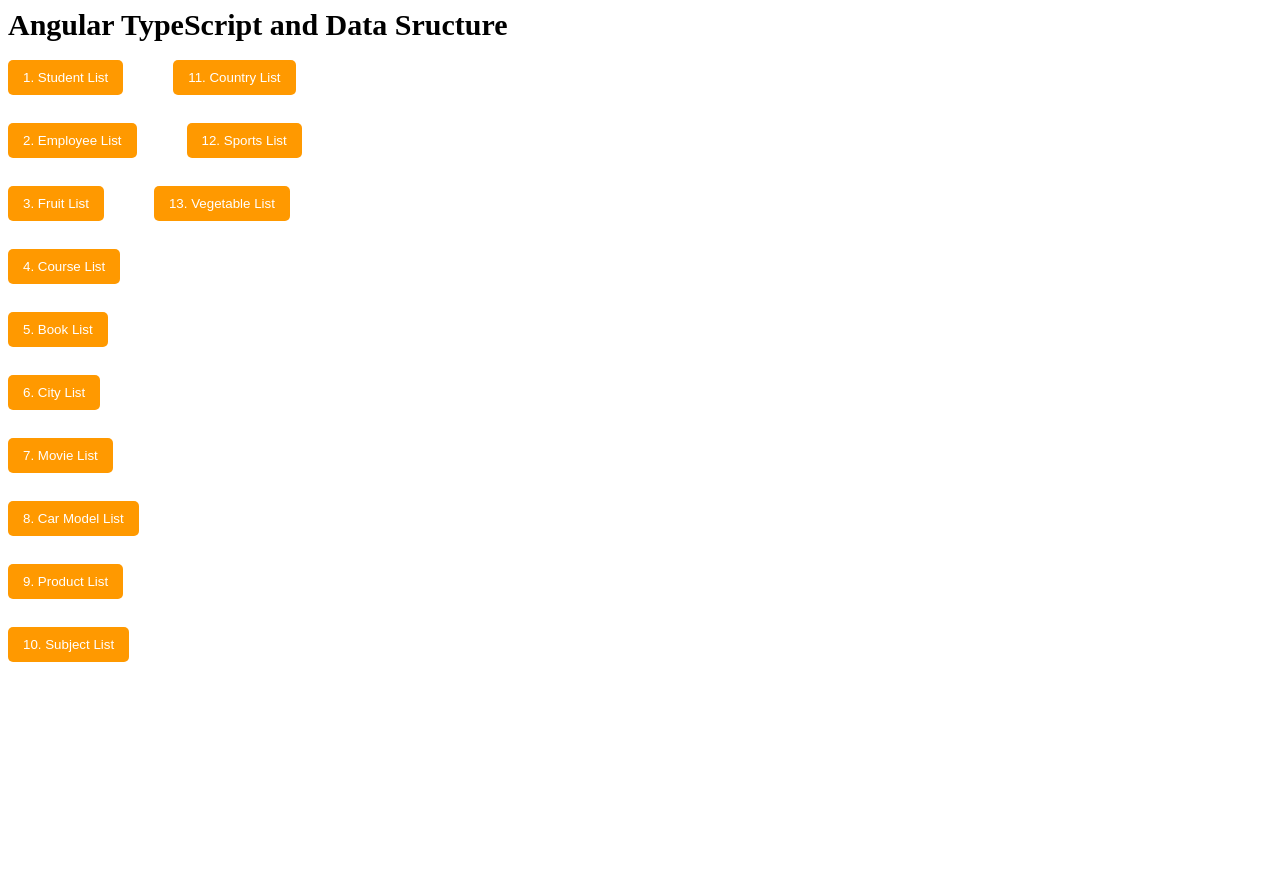
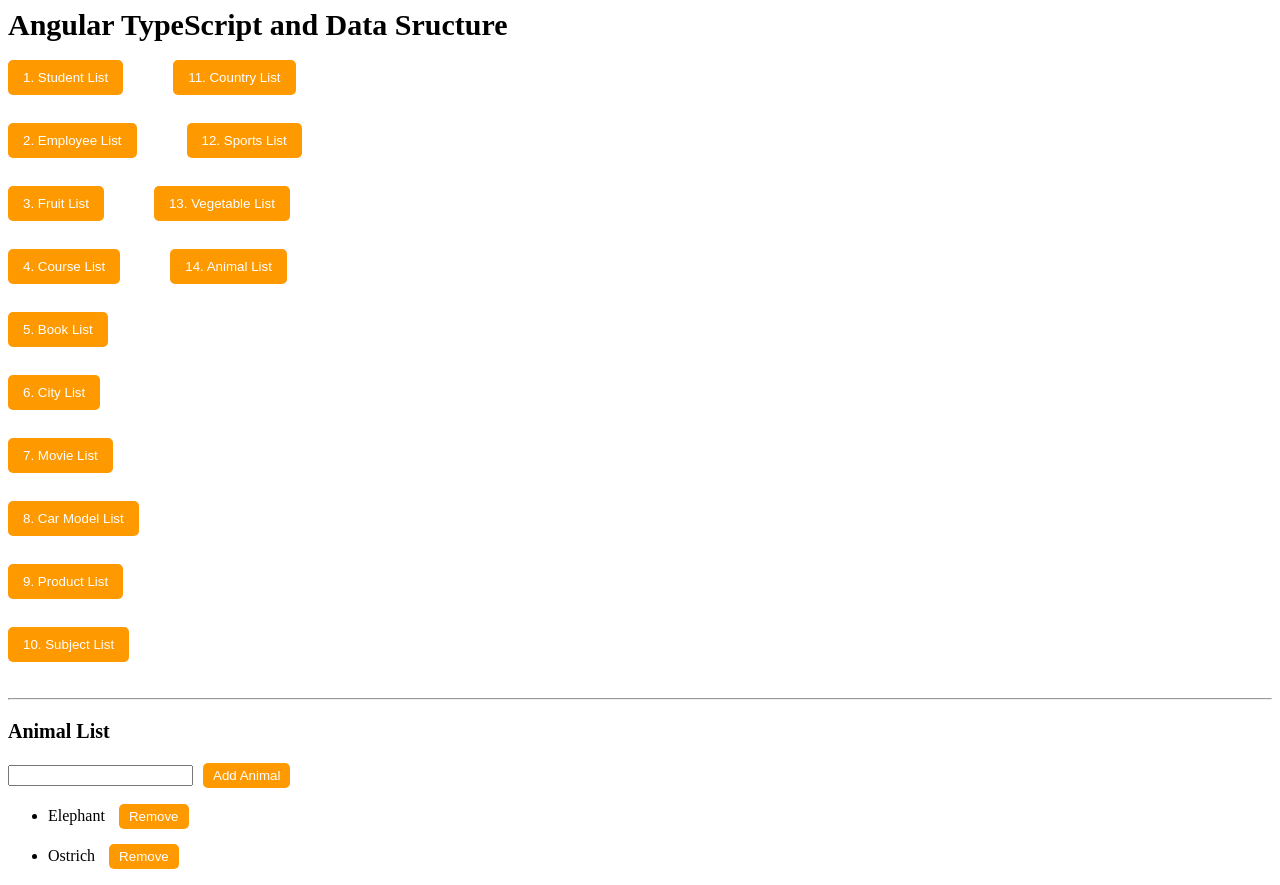
Before and after one commit to ricoparico/TypeScript-and-data-structures, an Angular app: page /animallist in a window 1280 px wide. Before the commit this address led to /. Before the commit the page ends 800 px from the top, so only its background shows below. Built offline with nearby package versions, Linux system fonts and the light colour scheme.

Commit message:
No.14 Animal List

```diff
--- a/src/app/app-routing.module.ts
+++ b/src/app/app-routing.module.ts
@@ -14,6 +14,7 @@ import { SubjectlistComponent } from './components/subjectlist/subjectlist.compo
 import { CountrylistComponent } from './components/countrylist/countrylist.component';
 import { SportslistComponent } from './components/sportslist/sportslist.component';
 import { VegetablelistComponent } from './components/vegetablelist/vegetablelist.component';
+import { AnimallistComponent } from './components/animallist/animallist.component';
 
 const routes: Routes = [
   {path: "", component: LandingpageComponent},
@@ -29,7 +30,8 @@ const routes: Routes = [
   {path: "subjectlist", component: SubjectlistComponent},
   {path: "countrylist", component: CountrylistComponent},
   {path: "sportslist", component: SportslistComponent},
-  {path: "vegetablelist", component: VegetablelistComponent}
+  {path: "vegetablelist", component: VegetablelistComponent},
+  {path: "animallist", component: AnimallistComponent}
 ];
 
 @NgModule({
--- a/src/app/app.component.html
+++ b/src/app/app.component.html
@@ -3,7 +3,7 @@
 <button routerLink="studentlist">1. Student List</button> <button routerLink="countrylist">11. Country List</button><br><br>
 <button routerLink="employeelist">2. Employee List</button> <button routerLink="sportslist">12. Sports List</button><br><br>
 <button routerLink="fruitlist">3. Fruit List</button> <button routerLink="vegetablelist">13. Vegetable List</button><br><br>
-<button routerLink="courselist">4. Course List</button><br><br>
+<button routerLink="courselist">4. Course List</button> <button routerLink="animallist">14. Animal List</button><br><br>
 <button routerLink="booklist">5. Book List</button><br><br>
 <button routerLink="citylist">6. City List</button><br><br>
 <button routerLink="movielist">7. Movie List</button><br><br>
--- a/src/app/app.module.ts
+++ b/src/app/app.module.ts
@@ -20,6 +20,7 @@ import { SubjectlistComponent } from './components/subjectlist/subjectlist.compo
 import { CountrylistComponent } from './components/countrylist/countrylist.component';
 import { SportslistComponent } from './components/sportslist/sportslist.component';
 import { VegetablelistComponent } from './components/vegetablelist/vegetablelist.component';
+import { AnimallistComponent } from './components/animallist/animallist.component';
 
 @NgModule({
   declarations: [
@@ -37,7 +38,8 @@ import { VegetablelistComponent } from './components/vegetablelist/vegetablelist
     SubjectlistComponent,
     CountrylistComponent,
     SportslistComponent,
-    VegetablelistComponent
+    VegetablelistComponent,
+    AnimallistComponent
   ],
   imports: [
     BrowserModule,
--- /dev/null
+++ b/src/app/components/animallist/animallist.component.css
@@ -0,0 +1,21 @@
+p {
+    font-size: 20px;
+    font-weight: bold;
+}
+button{
+    background-color: #ff9900;
+    color: white;
+    border: none;
+    border-radius: 5px;
+    padding: 5px 10px;
+    cursor: pointer;
+    transition: background-color o.3s ease;
+    margin-left: 10px;
+}
+
+button:hover{
+    background-color: #ffd000;
+}
+li{
+    margin-bottom: 15px;
+    }
--- /dev/null
+++ b/src/app/components/animallist/animallist.component.html
@@ -0,0 +1,12 @@
+<hr>
+<p>Animal List</p>
+
+<input type="text" [(ngModel)]="animal"/>
+
+<button (click)="addAnimals()">Add Animal</button>
+
+<ul>
+    <li *ngFor="let animal of animalList; let a = index">
+        {{ animal }} <button (click)="removeItem(a)">Remove</button>
+    </li>
+</ul>
--- /dev/null
+++ b/src/app/components/animallist/animallist.component.ts
@@ -0,0 +1,21 @@
+import { Component } from '@angular/core';
+
+@Component({
+  selector: 'app-animallist',
+  templateUrl: './animallist.component.html',
+  styleUrl: './animallist.component.css'
+})
+export class AnimallistComponent {
+  animalList: string[]=["Elephant", "Ostrich"];
+  animal: string="";
+
+  addAnimals(){
+    if (this.animal){
+      this.animalList.push(this.animal);
+      this.animal="";
+    }
+  }
+  removeItem(index: number) {
+    this.animalList.splice(index, 1);
+  }
+}
```
Also changed, not shown: 1 other file (tests, documents, lock files or other folders).
